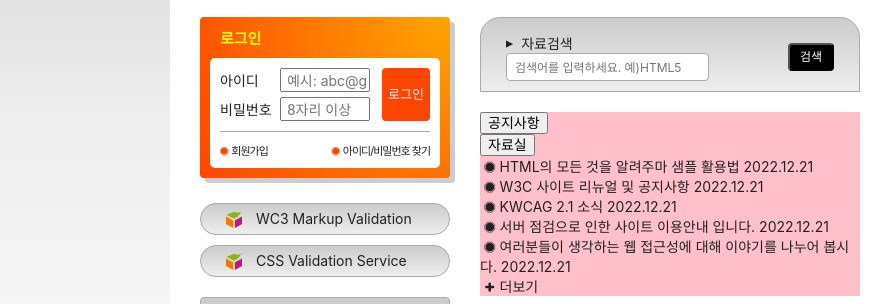
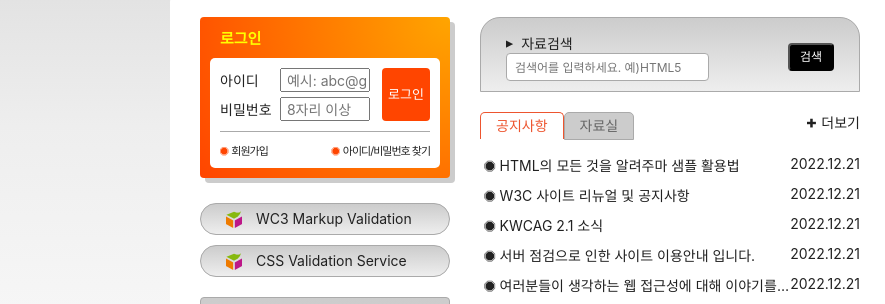
Before and after one commit to dallae28/HTML5, a website: page index.html in a window 1280 px wide. Shown: the part 260-564 px from the top of the page, 0-885 px from the left. Drawn offline with Linux system fonts and the light colour scheme; some icons are missing; a web font is replaced by a local one.

Commit message:
공지사항 및 자료실 디자인 완성

```diff
--- a/styles/style.css
+++ b/styles/style.css
@@ -561,18 +561,63 @@ body {
 
 /* 공지사항 및 자료실 */
 .board {
-  background-color: pink;
+  /* background-color: pink; */
   margin-top: 20px;
+  position: relative;
+}
+
+.board .tab-list{
+  /* background-color: lightcoral; */
+  display: flex;
+  flex-flow: row nowrap;
+}
+
+.board .tab-list .tab{
+  border: 1px solid #aaa;
+  background-color: #ccc;
+  border-radius: 5px 5px 0 0;
+  padding: 5px 15px;
+  color: #666;
+}
+
+.board .tab-list .tab.is-select{
+  background-color: #fff;
+  color: #ed552f;
+  border: 1px solid #ed552f;
+  border-bottom: none;
+}
+
+.board-more{
+  position: absolute;
+  top: -8px;
+  right: -8px;
+  padding: 8px;
 }
 
 .tab-panel {
   display: none;
+  margin-top: 15px;
 }
 
 .is-select.tab-panel {
   display: block;
+  padding: ;
 }
 
+.tab-panel .board-list li{
+  display: flex;
+  flex-flow: row nowrap;
+  justify-content: space-between;
+  margin-bottom: 10px;
+}
+
+.tab-panel .board-list li a{
+  white-space: nowrap;
+  overflow: hidden;
+  text-overflow: ellipsis;
+  /* background-color: slateblue; */
+  flex-grow: 1;
+}
 
 /* 새소식 */
 .news {
```
